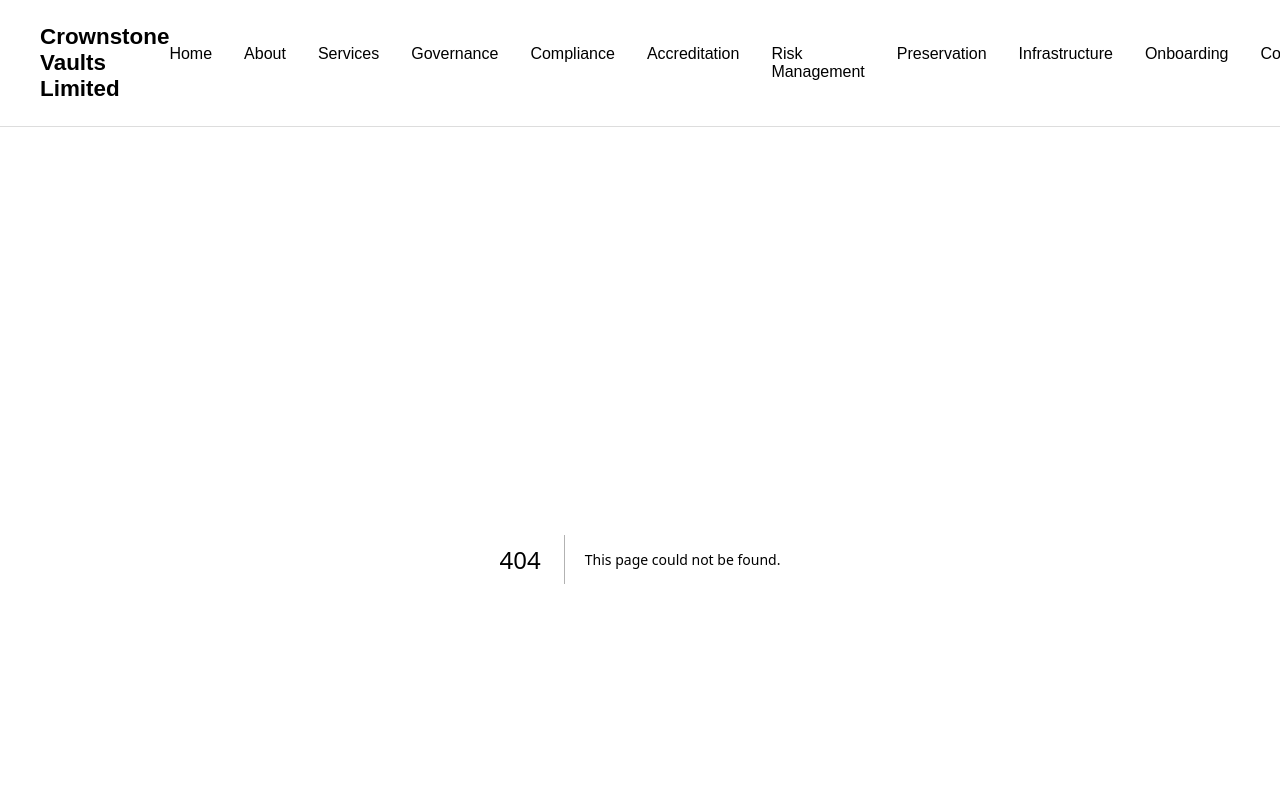
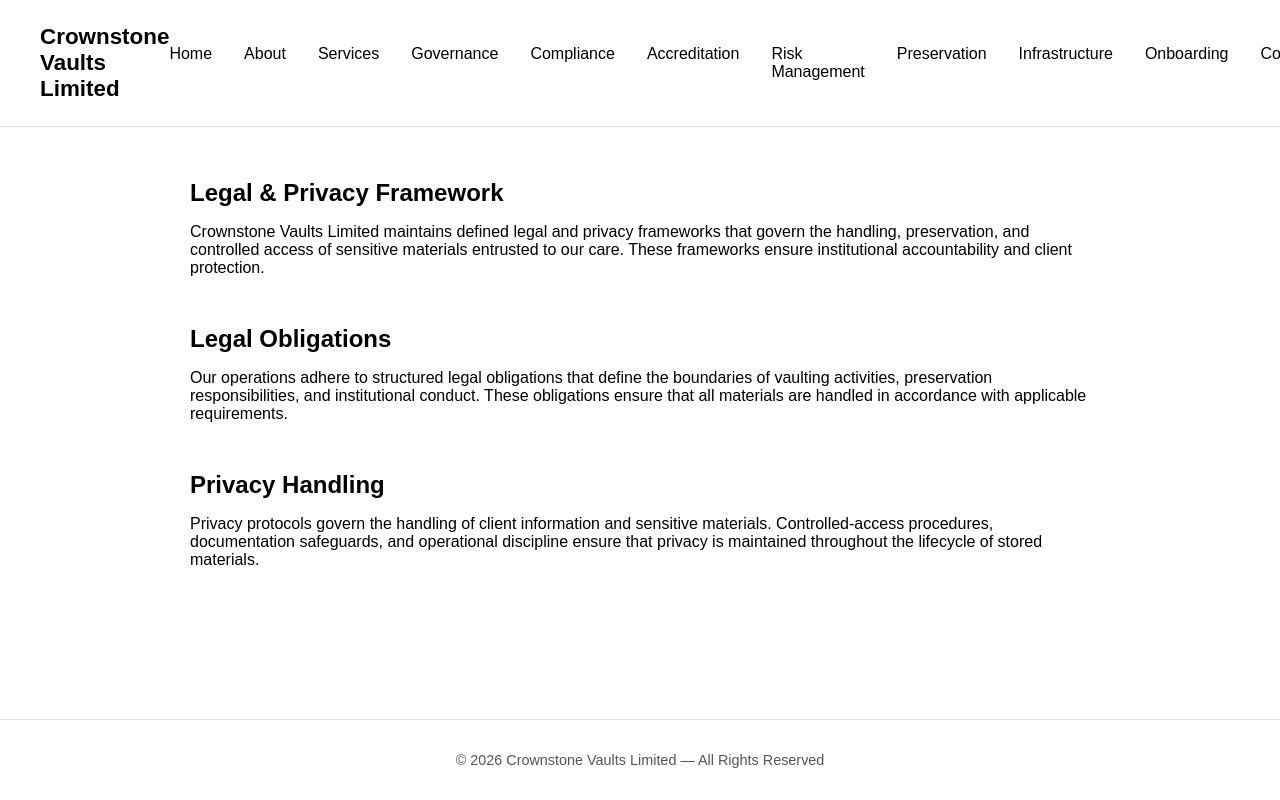
Before and after one commit to soulnlite/crownstone-vaults, a Next.js app: page /legal in a window 1280 px wide. Before the commit this address had no page. Shown: the top 800 px of the page. Built offline with nearby package versions, Linux system fonts and the light colour scheme.

Commit message:
Add legal

```diff
--- /dev/null
+++ b/app/legal/page.tsx
@@ -0,0 +1,35 @@
+export default function LegalPage() {
+  return (
+    <main>
+      <section style={{ marginBottom: "3rem" }}>
+        <h1 style={{ marginBottom: "1rem" }}>Legal & Privacy Framework</h1>
+        <p>
+          Crownstone Vaults Limited maintains defined legal and privacy frameworks
+          that govern the handling, preservation, and controlled access of sensitive
+          materials entrusted to our care. These frameworks ensure institutional
+          accountability and client protection.
+        </p>
+      </section>
+
+      <section style={{ marginBottom: "3rem" }}>
+        <h2 style={{ marginBottom: "0.5rem" }}>Legal Obligations</h2>
+        <p>
+          Our operations adhere to structured legal obligations that define the
+          boundaries of vaulting activities, preservation responsibilities, and
+          institutional conduct. These obligations ensure that all materials are
+          handled in accordance with applicable requirements.
+        </p>
+      </section>
+
+      <section style={{ marginBottom: "3rem" }}>
+        <h2 style={{ marginBottom: "0.5rem" }}>Privacy Handling</h2>
+        <p>
+          Privacy protocols govern the handling of client information and sensitive
+          materials. Controlled-access procedures, documentation safeguards, and
+          operational discipline ensure that privacy is maintained throughout the
+          lifecycle of stored materials.
+        </p>
+      </section>
+    </main>
+  );
+}
```
